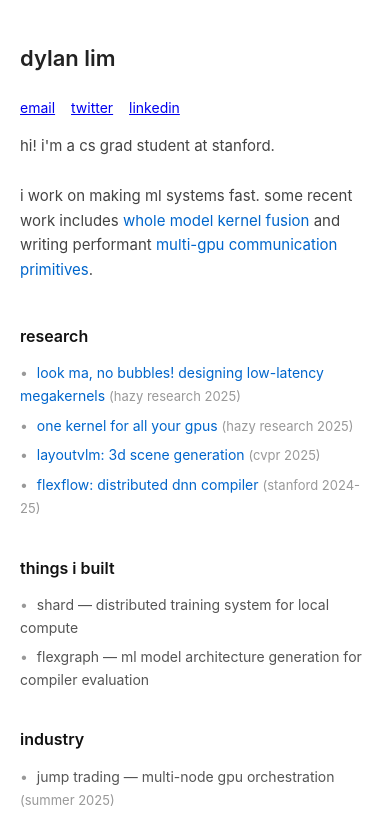
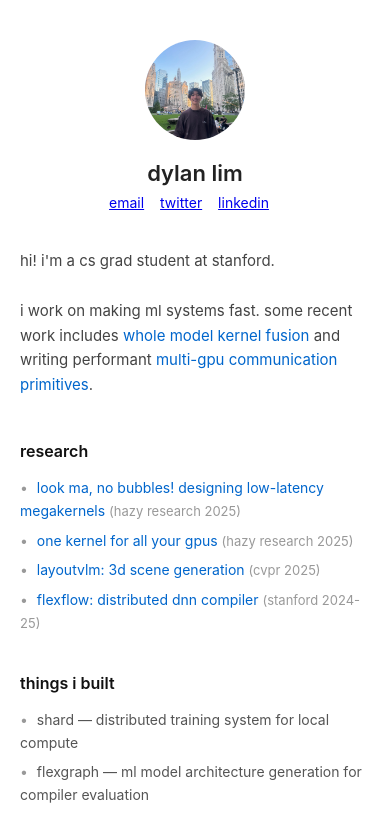
Before and after one commit to dylanllim/dylanllim.github.io, a plain HTML site: page index.html in a window 390 px wide. Shown: the top 814 px of the page. Drawn offline with Linux system fonts and the light colour scheme.

Commit message:
Refactor header section with profile photo and contact links

```diff
--- a/index.html
+++ b/index.html
@@ -21,10 +21,29 @@
             background-color: #fff;
         }
 
+        .header {
+            display: flex;
+            align-items: center;
+            gap: 20px;
+            margin-bottom: 20px;
+        }
+
+        .profile-photo {
+            width: 80px;
+            height: 80px;
+            border-radius: 50%;
+            object-fit: cover;
+            flex-shrink: 0;
+        }
+
+        .header-text {
+            flex: 1;
+        }
+
         h1 {
             font-size: 22px;
             font-weight: 600;
-            margin-bottom: 20px;
+            margin-bottom: 0;
         }
 
         .intro {
@@ -43,7 +62,7 @@
         }
 
         .contact {
-            margin: 15px 0;
+            margin-bottom: 15px;
             font-size: 14px;
         }
 
@@ -88,16 +107,31 @@
             body {
                 padding: 40px 20px;
             }
+
+            .header {
+                flex-direction: column;
+                text-align: center;
+                gap: 15px;
+            }
+
+            .profile-photo {
+                width: 100px;
+                height: 100px;
+            }
         }
     </style>
 </head>
 <body>
-     <h1>dylan lim</h1>
-
-    <div class="contact">
-        <a href="mailto:dylanlim@stanford.edu">email</a>
-        <a href="https://x.com/dylan__lim">twitter</a>
-        <a href="https://linkedin.com/in/dylanllim">linkedin</a>
+    <div class="header">
+        <img src="dylan_photo.JPG" alt="Dylan Lim" class="profile-photo">
+        <div class="header-text">
+            <h1>dylan lim</h1>
+            <div class="contact">
+                <a href="mailto:dylanlim@stanford.edu">email</a>
+                <a href="https://x.com/dylan__lim">twitter</a>
+                <a href="https://linkedin.com/in/dylanllim">linkedin</a>
+            </div>
+        </div>
     </div>
 
     <div class="intro">
```
